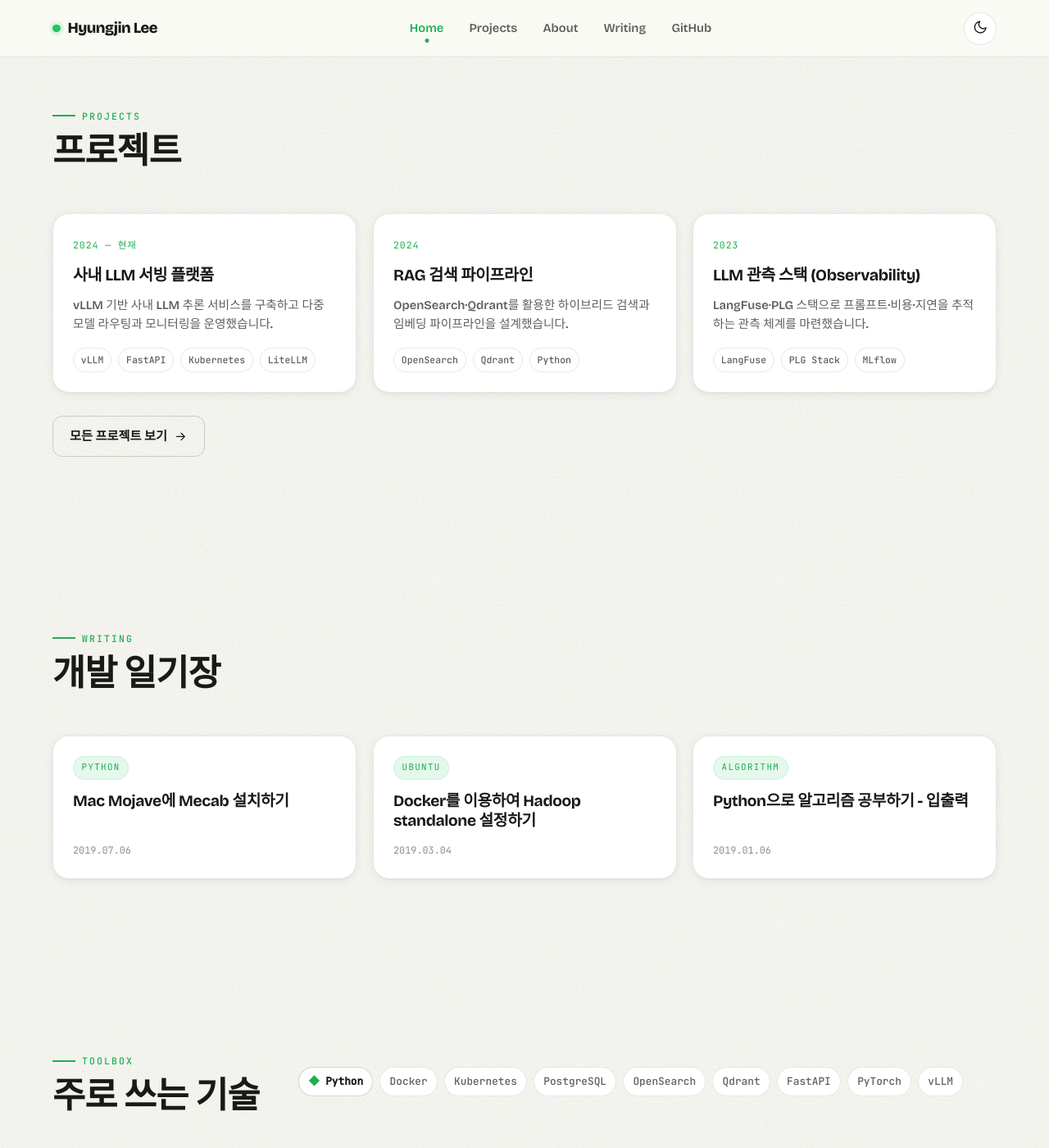
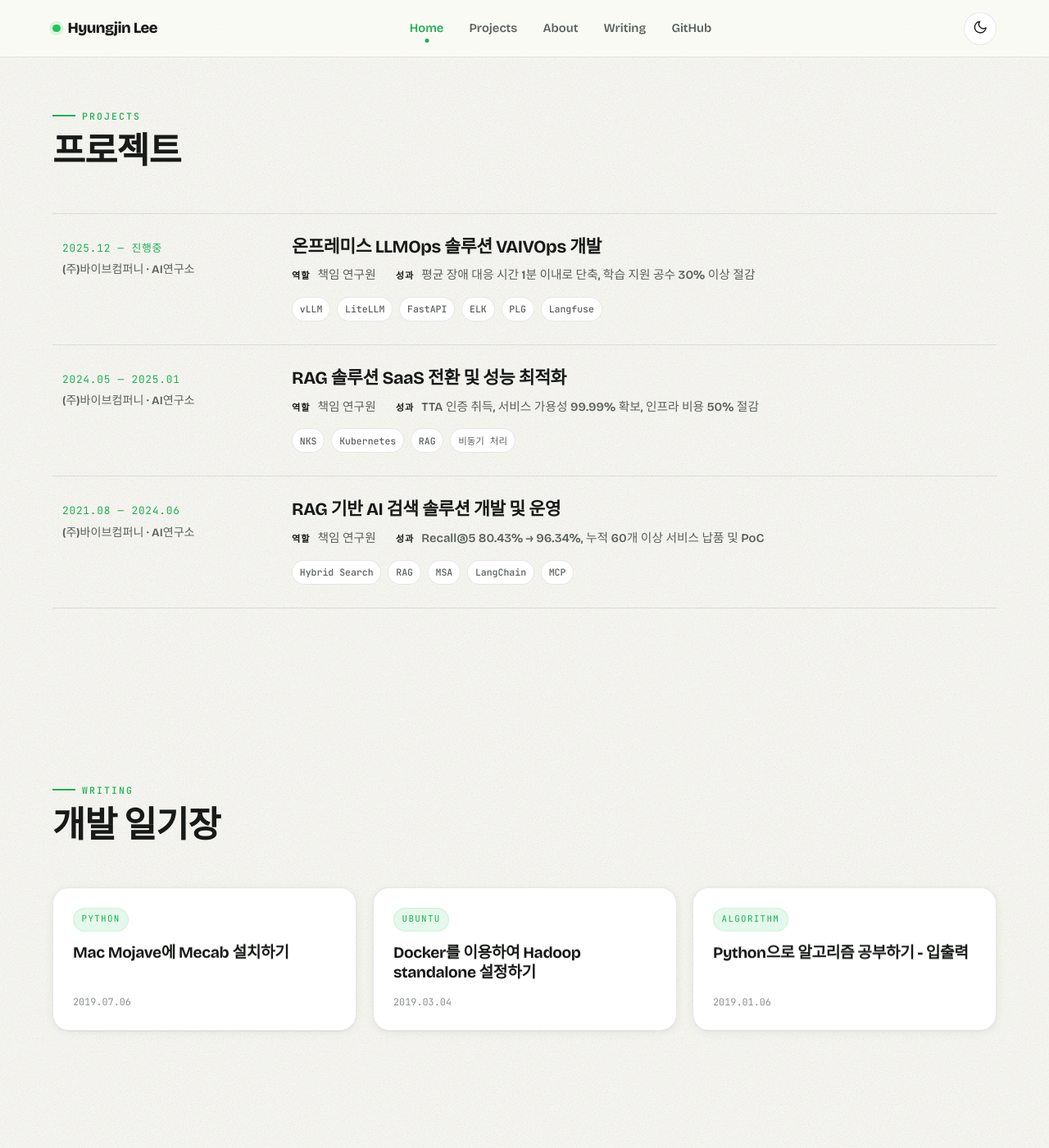
Before and after one commit to HyungJiny/HyungJiny.github.io, a Jekyll site: the page built from index.md, in a window 1280 px wide and 1400 px high, scrolled down 717 px. Shown: the whole window at 82% size. Built offline with Jekyll 4.4.1, drawn with Linux system fonts in a browser that asks for light colours; some web fonts are replaced.

Commit message:
Move projects to a collection with detail pages and add Writing page
- Replace _data/projects.yml with a _projects/ collection; each project
  gets its own page at /projects/:name/, content aligned with the resume
- Add a dedicated /writing/ page and point the nav link to it
- Widen post layout and exclude the private resume/ folder from the build

Co-Authored-By: Claude Opus 5.5 <noreply@anthropic.com>

```diff
--- a/_config.yml
+++ b/_config.yml
@@ -36,6 +36,12 @@ plugins:
 feed:
   path: atom.xml
 
+# Collections — each project is one file in _projects/ with its own detail page.
+collections:
+  projects:
+    output: true
+    permalink: /projects/:name/
+
 # Front Matter Defaults
 defaults:
   - scope:
@@ -44,6 +50,11 @@ defaults:
     values:
       layout: post
       read_time: true
+  - scope:
+      path: ""
+      type: projects
+    values:
+      layout: project
 
 exclude:
   - Gemfile
@@ -54,3 +65,6 @@ exclude:
   - DESIGN.md
   - vendor
   - .bundle
+  - resume
+  - CLAUDE.md
+  - AGENTS.md
--- a/_data/projects.yml
+++ /dev/null
@@ -1,34 +0,0 @@
-# ════════════════════════════════════════════════════════════
-#  프로젝트는 여기 한 곳에서만 관리합니다.
-#  - 홈(/)          : 위에서부터 3개만 자동 표시
-#  - Projects(/projects/) : 전체 목록 표시
-#
-#  항목 형식:
-#   - name: 제목 (필수)  / description: 한 줄 설명  / period: 기간·연도
-#   - tags: 사용 기술 목록  / url: 링크(있으면 카드 전체가 클릭됨, 없으면 "")
-#  위에 있을수록 먼저(홈에도 우선) 노출됩니다. 아래는 임시 예시입니다.
-# ════════════════════════════════════════════════════════════
-
-- name: "사내 LLM 서빙 플랫폼"
-  description: "vLLM 기반 사내 LLM 추론 서비스를 구축하고 다중 모델 라우팅과 모니터링을 운영했습니다."
-  period: "2024 — 현재"
-  tags: ["vLLM", "FastAPI", "Kubernetes", "LiteLLM"]
-  url: ""
-
-- name: "RAG 검색 파이프라인"
-  description: "OpenSearch·Qdrant를 활용한 하이브리드 검색과 임베딩 파이프라인을 설계했습니다."
-  period: "2024"
-  tags: ["OpenSearch", "Qdrant", "Python"]
-  url: ""
-
-- name: "LLM 관측 스택 (Observability)"
-  description: "LangFuse·PLG 스택으로 프롬프트·비용·지연을 추적하는 관측 체계를 마련했습니다."
-  period: "2023"
-  tags: ["LangFuse", "PLG Stack", "MLflow"]
-  url: ""
-
-- name: "임시 프로젝트 A"
-  description: "여기에 프로젝트 설명을 적어주세요. url 을 채우면 카드를 클릭해 이동할 수 있습니다."
-  period: "2022"
-  tags: ["Python", "Docker"]
-  url: ""
--- a/_includes/nav.html
+++ b/_includes/nav.html
@@ -10,7 +10,7 @@
       <a class="nav__link {% if p == '/' %}is-active{% endif %}" href="{{ '/' | relative_url }}">Home</a>
       <a class="nav__link {% if p contains '/projects' %}is-active{% endif %}" href="{{ '/projects/' | relative_url }}">Projects</a>
       <a class="nav__link {% if p contains '/about' %}is-active{% endif %}" href="{{ '/about/' | relative_url }}">About</a>
-      <a class="nav__link {% if page.layout == 'post' %}is-active{% endif %}" href="{{ '/#writing' | relative_url }}">Writing</a>
+      <a class="nav__link {% if p contains '/writing' or page.layout == 'post' %}is-active{% endif %}" href="{{ '/writing/' | relative_url }}">Writing</a>
       <a class="nav__link" href="{{ site.social.github }}" target="_blank" rel="noopener">GitHub</a>
     </nav>
 
--- /dev/null
+++ b/_includes/post-cards.html
@@ -0,0 +1,17 @@
+{%- comment -%}
+  글 카드 그리드. 사용법: {% include post-cards.html posts=some_list %}
+{%- endcomment -%}
+{% if include.posts and include.posts.size > 0 %}
+<div class="posts-grid" data-stagger>
+  {% for post in include.posts %}
+  <a class="card post-card" href="{{ post.url | relative_url }}">
+    {% if post.categories.first %}<span class="post-card__cat">{{ post.categories.first }}</span>{% endif %}
+    <h3 class="post-card__title">{{ post.title }}</h3>
+    <div class="post-card__meta">
+      <span>{{ post.date | date: "%Y.%m.%d" }}</span>
+      <span class="post-card__arrow">{% include icon.html name='arrow-ur' %}</span>
+    </div>
+  </a>
+  {% endfor %}
+</div>
+{% endif %}
--- a/_includes/project-cards.html
+++ /dev/null
@@ -1,27 +0,0 @@
-{%- comment -%}
-  프로젝트 카드 그리드. 사용법: {% include project-cards.html projects=page.projects %}
-{%- endcomment -%}
-{% if include.projects %}
-<div class="projects-grid" data-stagger>
-  {% for p in include.projects %}
-    {% capture project_inner %}
-      <div class="project-card__top">
-        {% if p.period %}<span class="project-card__period">{{ p.period }}</span>{% endif %}
-        {% if p.url %}<span class="project-card__arrow">{% include icon.html name='arrow-ur' %}</span>{% endif %}
-      </div>
-      <h3 class="project-card__title">{{ p.name }}</h3>
-      {% if p.description %}<p class="project-card__desc">{{ p.description }}</p>{% endif %}
-      {% if p.tags %}
-      <div class="chips project-card__tags">
-        {% for t in p.tags %}<span class="chip">{{ t }}</span>{% endfor %}
-      </div>
-      {% endif %}
-    {% endcapture %}
-    {% if p.url %}
-      <a class="card project-card" href="{{ p.url }}" target="_blank" rel="noopener">{{ project_inner }}</a>
-    {% else %}
-      <div class="card project-card">{{ project_inner }}</div>
-    {% endif %}
-  {% endfor %}
-</div>
-{% endif %}
--- /dev/null
+++ b/_includes/project-list.html
@@ -0,0 +1,31 @@
+{%- comment -%}
+  프로젝트 리스트. 사용법: {% include project-list.html projects=some_list %}
+  각 항목은 _projects 컬렉션의 문서(기간/소속/제목/성과/역할)입니다.
+{%- endcomment -%}
+{% if include.projects and include.projects.size > 0 %}
+<div class="project-list" data-stagger>
+  {% for p in include.projects %}
+  <a class="project-row" href="{{ p.url | relative_url }}">
+    <div class="project-row__meta">
+      {% if p.period %}<span class="project-row__period">{{ p.period }}</span>{% endif %}
+      {% if p.org %}<span class="project-row__org">{{ p.org }}</span>{% endif %}
+    </div>
+    <div class="project-row__body">
+      <h3 class="project-row__title">
+        <span>{{ p.title }}</span>
+        <span class="project-row__arrow">{% include icon.html name='arrow-ur' %}</span>
+      </h3>
+      <p class="project-row__sub">
+        {% if p.role %}<span><b>역할</b> {{ p.role }}</span>{% endif %}
+        {% if p.outcome %}<span><b>성과</b> {{ p.outcome }}</span>{% endif %}
+      </p>
+      {% if p.tags %}
+      <div class="chips project-row__tags">
+        {% for t in p.tags %}<span class="chip">{{ t }}</span>{% endfor %}
+      </div>
+      {% endif %}
+    </div>
+  </a>
+  {% endfor %}
+</div>
+{% endif %}
--- a/_layouts/home.html
+++ b/_layouts/home.html
@@ -49,15 +49,16 @@ layout: default
   </div>
 </section>
 
-{% if site.data.projects and site.data.projects.size > 0 %}
+{% if site.projects and site.projects.size > 0 %}
 <section class="section wrap" id="projects">
   <div class="section-head reveal">
     <p class="eyebrow">Projects</p>
     <h2>{{ page.projects_title | default: '프로젝트' }}</h2>
   </div>
-  {% assign home_projects = site.data.projects | slice: 0, 3 %}
-  {% include project-cards.html projects=home_projects %}
-  {% if site.data.projects.size > 3 %}
+  {% assign sorted_projects = site.projects | sort: 'order' %}
+  {% assign home_projects = sorted_projects | slice: 0, 3 %}
+  {% include project-list.html projects=home_projects %}
+  {% if site.projects.size > 3 %}
   <div class="reveal" style="margin-top:1.75rem;">
     <a class="btn btn--ghost" href="{{ '/projects/' | relative_url }}">
       모든 프로젝트 보기 {% include icon.html name='arrow-right' %}
@@ -72,18 +73,15 @@ layout: default
     <p class="eyebrow">Writing</p>
     <h2>{{ page.writing_title | default: '개발 일기장' }}</h2>
   </div>
-  <div class="posts-grid" data-stagger>
-    {% for post in site.posts limit: 6 %}
-    <a class="card post-card" href="{{ post.url | relative_url }}">
-      {% if post.categories.first %}<span class="post-card__cat">{{ post.categories.first }}</span>{% endif %}
-      <h3 class="post-card__title">{{ post.title }}</h3>
-      <div class="post-card__meta">
-        <span>{{ post.date | date: "%Y.%m.%d" }}</span>
-        <span class="post-card__arrow">{% include icon.html name='arrow-ur' %}</span>
-      </div>
+  {% assign recent_posts = site.posts | slice: 0, 3 %}
+  {% include post-cards.html posts=recent_posts %}
+  {% if site.posts.size > 3 %}
+  <div class="reveal" style="margin-top:1.75rem;">
+    <a class="btn btn--ghost" href="{{ '/writing/' | relative_url }}">
+      모든 글 보기 {% include icon.html name='arrow-right' %}
     </a>
-    {% endfor %}
   </div>
+  {% endif %}
 </section>
 
 {% if page.skills %}
--- a/_layouts/post.html
+++ b/_layouts/post.html
@@ -4,7 +4,7 @@ layout: default
 
 <article>
   <header class="post-hero section wrap" style="padding-bottom:0;">
-    <div class="reveal" style="max-width:74ch;">
+    <div class="reveal" style="max-width:60rem;">
       <a class="eyebrow" href="{{ '/#writing' | relative_url }}" style="cursor:pointer;">← 개발 일기장</a>
       <h1>{{ page.title }}</h1>
       <div class="post-hero__meta">
@@ -19,11 +19,11 @@ layout: default
   </header>
 
   <div class="section wrap" style="padding-top:clamp(2rem,4vw,3rem);">
-    <div class="prose reveal">
+    <div class="prose prose--article reveal">
       {{ content }}
     </div>
 
-    <nav class="post-nav" style="max-width:74ch;">
+    <nav class="post-nav" style="max-width:60rem;">
       {% if page.previous %}
         <a class="prev" href="{{ page.previous.url | relative_url }}">
           <span class="dir">← 이전 글</span><span class="t">{{ page.previous.title }}</span>
--- a/_layouts/projects.html
+++ b/_layouts/projects.html
@@ -9,5 +9,6 @@ layout: default
     {% if page.subtitle %}<p class="page__subtitle" style="margin-top:1rem;">{{ page.subtitle }}</p>{% endif %}
   </header>
 
-  {% include project-cards.html projects=site.data.projects %}
+  {% assign all_projects = site.projects | sort: 'order' %}
+  {% include project-list.html projects=all_projects %}
 </section>
--- /dev/null
+++ b/_projects/rag-saas-migration.md
@@ -0,0 +1,23 @@
+---
+title: "RAG 솔루션 SaaS 전환 및 성능 최적화"
+order: 2
+period: "2024.05 — 2025.01"
+org: "(주)바이브컴퍼니 · AI연구소"
+role: "책임 연구원"
+outcome: "TTA 인증 취득, 서비스 가용성 99.99% 확보, 인프라 비용 50% 절감"
+tags: ["NKS", "Kubernetes", "RAG", "비동기 처리"]
+---
+
+On-Premise RAG 솔루션을 클라우드 SaaS로 전환하고 성능·비용을 최적화했습니다.
+
+## 성과
+
+- 클라우드 서비스 확인제, **TTA 소프트웨어 시험 인증 취득**
+- 동시 접속 50명 기준 지연 시간 **p50 1초 이내, p99 3초 이내** 달성 및 **서비스 가용성 99.99%** 확보
+- 프로젝트 초기 대비 **클라우드 인프라 비용 50% 절감**
+
+## 역할
+
+- On-Premise RAG 솔루션을 NKS(Ncloud Kubernetes Service)로 마이그레이션 주도
+- 스트레스 테스트 환경 구축, 비동기 처리 적용, 병목 구간 코드 리팩토링 수행
+- 클라우드 리소스 및 Kubernetes Event 알림 시스템 개발로 인프라 비용 절감
--- /dev/null
+++ b/_projects/rag-search-solution.md
@@ -0,0 +1,23 @@
+---
+title: "RAG 기반 AI 검색 솔루션 개발 및 운영"
+order: 3
+period: "2021.08 — 2024.06"
+org: "(주)바이브컴퍼니 · AI연구소"
+role: "책임 연구원"
+outcome: "Recall@5 80.43% → 96.34%, 누적 60개 이상 서비스 납품 및 PoC"
+tags: ["Hybrid Search", "RAG", "MSA", "LangChain", "MCP"]
+---
+
+하이브리드 검색과 LLM을 결합한 RAG 기반 AI 검색 솔루션 VAIV SearchGPT를 개발·운영했습니다.
+
+## 성과
+
+- KorQuAD 1.0 기준 **Recall@5 성능을 80.43%에서 96.34%로 향상**
+- 10여 개 공공기관 포함 **누적 60개 이상 서비스 납품** 및 PoC 수행
+
+## 역할
+
+- 키워드 검색, 의미 기반 검색, 재정렬 알고리즘을 적용한 하이브리드 검색 솔루션 VAIV SearchGPT 개발
+- 컨테이너 기반 MSA 구조의 RAG 검색 솔루션 아키텍처 설계
+- 멀티 어댑터 구조 도입으로 추론 성능 향상 및 GPU 자원 사용 최적화
+- VAIVSearch MCP 개발과 사용자 질의 의도 분석 및 다중 도메인·파라미터 최적화가 가능한 LangChain 기반 검색 에이전트 설계 및 구현
--- /dev/null
+++ b/_projects/vaivops.md
@@ -0,0 +1,22 @@
+---
+title: "온프레미스 LLMOps 솔루션 VAIVOps 개발"
+order: 1
+period: "2025.12 — 진행중"
+org: "(주)바이브컴퍼니 · AI연구소"
+role: "책임 연구원"
+outcome: "평균 장애 대응 시간 1분 이내로 단축, 학습 지원 공수 30% 이상 절감"
+tags: ["vLLM", "LiteLLM", "FastAPI", "ELK", "PLG", "Langfuse"]
+---
+
+sLLM 서빙·학습·테스트·모니터링을 하나로 묶은 온프레미스 LLMOps 솔루션 VAIVOps를 개발하고 있습니다.
+
+## 성과
+
+- 모니터링 시스템, 이중화 구성, 자가 복구로 이상 징후 발생 시 **평균 장애 대응 시간을 1분 이내로 단축**
+- No-Code 파인튜닝 도구로 비개발 직군·고객사 대상 **학습 지원 공수 30% 이상 절감**
+
+## 역할
+
+- sLLM 모델 원클릭 서빙, No-Code 학습, 동작·응답비교·스트레스 테스트, 모니터링 통합 서비스 VAIVOps 개발
+- FastAPI 미들웨어, ELK, PLG, Langfuse 연동으로 장애 대응 체계 구축
+- 사내 학습 모델 VAIVGeM, 오픈웨이트 모델을 vLLM, LiteLLM을 이용한 서빙 및 유지보수
--- a/assets/css/main.scss
+++ b/assets/css/main.scss
@@ -388,19 +388,51 @@ h1, h2, h3, h4 { font-family: var(--font-display); font-weight: 700; letter-spac
 .post-card__arrow { transition: transform .25s var(--ease-spring); }
 .post-card:hover .post-card__arrow { transform: translate(4px, -4px); }
 
-/* ================= Project cards (home) ================= */
-.projects-grid { display: grid; grid-template-columns: repeat(3, 1fr); gap: 1.25rem; }
-.project-card { display: flex; flex-direction: column; gap: .8rem; }
-.project-card__top { display: flex; align-items: center; justify-content: space-between; gap: .5rem; }
-.project-card__period { font-family: var(--font-mono); font-size: .72rem; letter-spacing: .08em; color: var(--primary); }
-.project-card__arrow { color: var(--text-faint); transition: transform .25s var(--ease-spring), color .25s; }
-.project-card:hover .project-card__arrow { transform: translate(4px, -4px); color: var(--primary); }
-.project-card__title { font-family: var(--font-display); font-size: 1.22rem; line-height: 1.22; }
-.project-card:hover .project-card__title { color: var(--primary); }
-.project-card__desc { color: var(--text-muted); font-size: .92rem; line-height: 1.55; }
-.project-card__tags { margin-top: auto; padding-top: .3rem; }
-.project-card__tags .chip { font-size: .72rem; padding: .28rem .55rem; }
-.project-card__tags .chip:hover { transform: none; }
+/* ================= Project list (home + /projects/) ================= */
+.project-list { display: flex; flex-direction: column; border-top: 1px solid var(--border); }
+.project-row {
+  display: grid;
+  grid-template-columns: 15rem 1fr;
+  gap: 1rem 2.5rem;
+  padding: 1.75rem 0.75rem;
+  border-bottom: 1px solid var(--border);
+  position: relative;
+  transition: background .25s var(--ease-out), padding-left .25s var(--ease-out);
+}
+.project-row::before {
+  content: ""; position: absolute; left: 0; top: 0; bottom: 0; width: 2px;
+  background: var(--primary); transform: scaleY(0); transform-origin: top;
+  transition: transform .3s var(--ease-out);
+}
+.project-row:hover { background: var(--primary-tint-2); padding-left: 1.5rem; }
+.project-row:hover::before { transform: scaleY(1); }
+
+.project-row__meta { display: flex; flex-direction: column; gap: .25rem; padding-top: .2rem; }
+.project-row__period { font-family: var(--font-mono); font-size: .8rem; letter-spacing: .06em; color: var(--primary); }
+.project-row__org { font-size: .88rem; color: var(--text-muted); }
+
+.project-row__title {
+  font-family: var(--font-display); font-size: 1.35rem; line-height: 1.2;
+  display: flex; align-items: center; justify-content: space-between; gap: 1rem;
+}
+.project-row:hover .project-row__title { color: var(--primary); }
+.project-row__arrow { color: var(--text-faint); flex-shrink: 0; transition: transform .25s var(--ease-spring), color .25s; }
+.project-row:hover .project-row__arrow { transform: translate(4px, -4px); color: var(--primary); }
+.project-row__sub { display: flex; flex-wrap: wrap; gap: .4rem 1.5rem; margin-top: .55rem; color: var(--text-muted); font-size: .92rem; }
+.project-row__sub b { color: var(--text); font-weight: 600; margin-right: .35rem; font-family: var(--font-mono); font-size: .7rem; letter-spacing: .08em; text-transform: uppercase; }
+.project-row__tags { margin-top: .9rem; }
+.project-row__tags .chip { font-size: .72rem; padding: .28rem .55rem; }
+.project-row__tags .chip:hover { transform: none; }
+
+/* project detail: 성과 callout */
+.project-outcome { font-size: 1.02rem; }
+.project-outcome strong { color: var(--primary); }
+
+@media (max-width: 680px) {
+  .project-row { grid-template-columns: 1fr; gap: .6rem; padding: 1.5rem 0.5rem; }
+  .project-row:hover { padding-left: 1rem; }
+  .project-row__title { font-size: 1.2rem; }
+}
 
 /* skills teaser row */
 .teaser { display: grid; grid-template-columns: auto 1fr; gap: 2rem 3rem; align-items: center; }
@@ -410,6 +442,8 @@ h1, h2, h3, h4 { font-family: var(--font-display); font-weight: 700; letter-spac
 .prose { max-width: 74ch; }
 /* About/page 레이아웃은 리스트·그리드·타임라인이 많아 더 넓게 */
 .prose--wide { max-width: 72rem; }
+/* Writing/Projects 상세 글: 읽기 폭을 넉넉하게 */
+.prose--article { max-width: 60rem; }
 /* About 헤더 소제목: 한글 문장이 이른 지점에서 끊기지 않도록 넉넉히 */
 .page__subtitle { font-size: clamp(1.05rem, 2vw, 1.3rem); color: var(--text-muted); max-width: 52rem; }
 .prose--wide > p { max-width: 74ch; }   /* 긴 문단은 읽기 좋은 폭 유지 */
@@ -478,7 +512,7 @@ h1, h2, h3, h4 { font-family: var(--font-display); font-weight: 700; letter-spac
 
 /* ================= Post header ================= */
 .post-hero { padding-top: clamp(2rem, 5vw, 4rem); }
-.post-hero h1 { font-size: clamp(1.9rem, 4.5vw, 3rem); line-height: 1.08; margin-top: 1rem; max-width: 20ch; }
+.post-hero h1 { font-size: clamp(1.9rem, 4.5vw, 3rem); line-height: 1.1; margin-top: 1rem; }
 .post-hero__meta { display: flex; flex-wrap: wrap; gap: 1rem; margin-top: 1.4rem; font-family: var(--font-mono); font-size: .78rem; color: var(--text-faint); }
 .post-hero__meta .tag { color: var(--primary); background: var(--primary-tint); padding: .2rem .55rem; border-radius: var(--radius-pill); }
 .post-nav { display: grid; grid-template-columns: 1fr 1fr; gap: 1rem; margin-top: 4rem; padding-top: 2rem; border-top: 1px solid var(--border); }
@@ -521,11 +555,11 @@ h1, h2, h3, h4 { font-family: var(--font-display); font-weight: 700; letter-spac
 @media (max-width: 900px) {
   .hero__grid { grid-template-columns: 1fr; }
   .hero__visual { order: -1; aspect-ratio: 16 / 11; max-width: 460px; }
-  .posts-grid, .projects-grid { grid-template-columns: 1fr 1fr; }
+  .posts-grid { grid-template-columns: 1fr 1fr; }
   .footer__inner { grid-template-columns: 1fr; }
 }
 @media (max-width: 680px) {
-  .posts-grid, .projects-grid { grid-template-columns: 1fr; }
+  .posts-grid { grid-template-columns: 1fr; }
   .post-nav { grid-template-columns: 1fr; }
   .skills-grid { grid-template-columns: 1fr 1fr; }
   .nav__links { position: fixed; inset: 0 0 0 auto; z-index: var(--z-overlay);
--- /dev/null
+++ b/writing.md
@@ -0,0 +1,12 @@
+---
+layout: writing
+title: Writing
+permalink: /writing/
+eyebrow: Blog
+subtitle: 개발하며 배우고 기록한 글들을 모았습니다.
+---
+
+<!--
+  글 목록은 _posts/ 폴더의 파일들에서 자동으로 만들어집니다.
+  새 글은 _posts/YYYY-MM-DD-제목.md 형식으로 추가하면 이 목록과 홈에 함께 나타납니다.
+-->
```
Also changed, not shown: _layouts/project.html (added, +53 -0 lines), _layouts/writing.html (added, +13 -0 lines), 1 other file.
